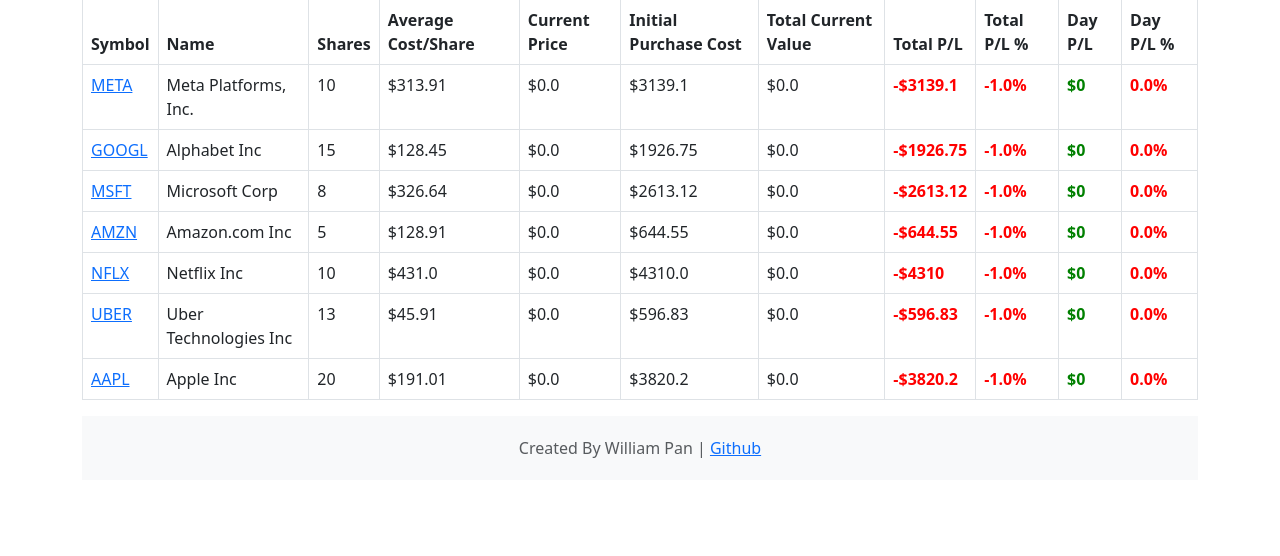
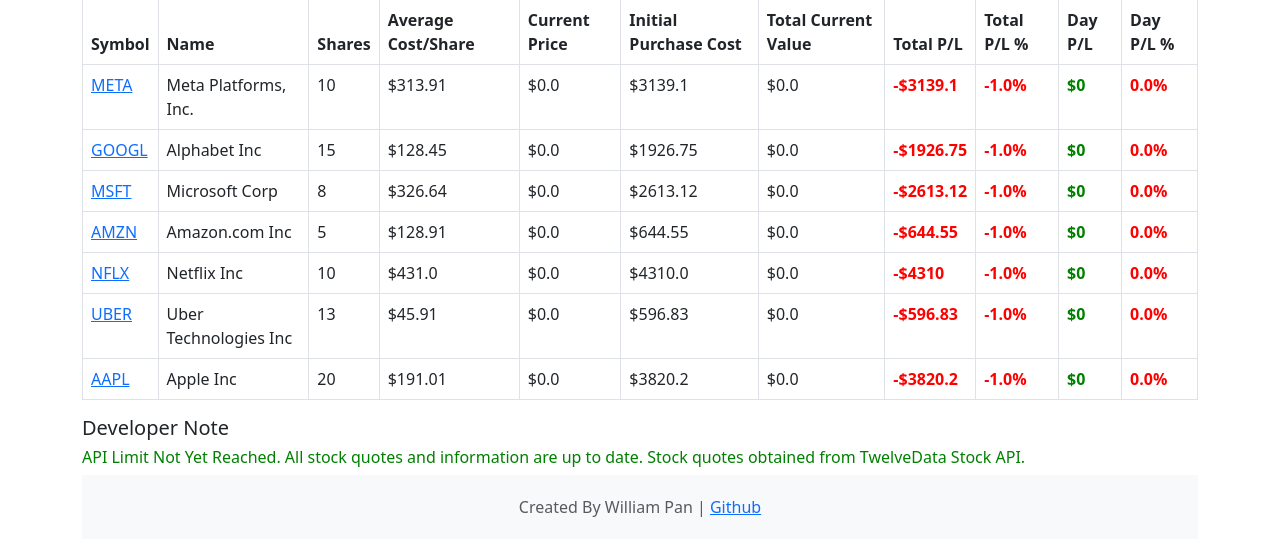
Before and after one commit to williampan22/stock_trading_brokerage_app, a Flask app: page / in a window 1280 px wide. Shown: the part 196-752 px from the top of the page. Run offline with Flask 3, Linux system fonts and the light colour scheme; the visitor is signed in with stand-in values (Sample User, id 1); data comes from the database, SQL or seed files in the repository; both versions use the stored data as it was after the commit; data that the repository does not hold is empty.

Commit message:
api max limit error handling, added warnings

```diff
--- a/app.py
+++ b/app.py
@@ -125,33 +125,38 @@ def clear_session():
 @app.route("/")
 @require_login
 def index():
+    API_LIMIT_REACHED = False
     portfolio = db.session.execute(db.select(Portfolio).filter_by(user_id=session["user_id"])).scalars()
     user = db.one_or_404(db.select(User).filter_by(id=session["user_id"]))
     current_cash = round(user.cash, 2)
     for row in portfolio:
         symbol = row.symbol
         quote = quote_stock(symbol, API_KEY)
-        current_price = float(quote["close"])
-        change = float(quote["change"])
-        percent_change = float(quote["percent_change"])
-        avg_buy_price = row.avg_buy_price
-        shares = row.shares
-        initial_total_cost = round(avg_buy_price*shares, 2)
-        total_value = round(current_price*shares, 2)
-        profit_loss = round(total_value - initial_total_cost, 2)
-        profit_loss_percent = round(profit_loss/initial_total_cost, 4)
-        profit_loss_day = round(change*shares, 2)
-        profit_loss_percent_day = round(percent_change, 4)
-        row.initial_total_value = initial_total_cost
-        row.total_value = total_value
-        row.current_price = round(current_price, 2)
-        row.profit_loss = profit_loss
-        row.profit_loss_percent = profit_loss_percent
-        row.profit_loss_day = profit_loss_day
-        row.profit_loss_percent_day = profit_loss_percent_day
-    db.session.commit()
+        print(quote)
+        if "code" in quote and quote["code"] == 429:
+            API_LIMIT_REACHED = True
+        else:
+            current_price = float(quote["close"])
+            change = float(quote["change"])
+            percent_change = float(quote["percent_change"])
+            avg_buy_price = row.avg_buy_price
+            shares = row.shares
+            initial_total_cost = round(avg_buy_price*shares, 2)
+            total_value = round(current_price*shares, 2)
+            profit_loss = round(total_value - initial_total_cost, 2)
+            profit_loss_percent = round(profit_loss/initial_total_cost, 4)
+            profit_loss_day = round(change*shares, 2)
+            profit_loss_percent_day = round(percent_change, 4)
+            row.initial_total_value = initial_total_cost
+            row.total_value = total_value
+            row.current_price = round(current_price, 2)
+            row.profit_loss = profit_loss
+            row.profit_loss_percent = profit_loss_percent
+            row.profit_loss_day = profit_loss_day
+            row.profit_loss_percent_day = profit_loss_percent_day
+            db.session.commit()
     portfolio = db.session.execute(db.select(Portfolio).filter_by(user_id=session["user_id"])).scalars()
-    return render_template("index.html", portfolio=portfolio, current_cash=current_cash, active_page='portfolio')
+    return render_template("index.html", portfolio=portfolio, current_cash=current_cash, active_page='portfolio', API_LIMIT_REACHED=API_LIMIT_REACHED)
 
 # Show Trade History
 @app.route("/trade_history")
--- a/templates/index.html
+++ b/templates/index.html
@@ -72,4 +72,20 @@ Portfolio
   </tbody>
 </table>
 
+<h5>Developer Note </h2>
+{% if API_LIMIT_REACHED %}
+    <div style="color: red; font-weight: bold;">
+        <h6>API Limit Reached: Some stock quotes and information may not be up to date.
+          Please reload the page after a couple of seconds to ensure up-to-date data.
+          API Limits (8 quotes per minute) and refreshed every 60 seconds. Stock quotes obtained from TwelveData Stock API. </h4>
+    </div>
+{% else %}
+<div style="color: green; font-weight: bold;">
+  <h6>API Limit Not Yet Reached. All stock quotes and information are up to date. Stock quotes obtained from TwelveData Stock API. </h6>
+</div>
+
+
+{% endif %}
+
+
 {% endblock %}
```
Also changed, not shown: instance/tradingApp.db.
